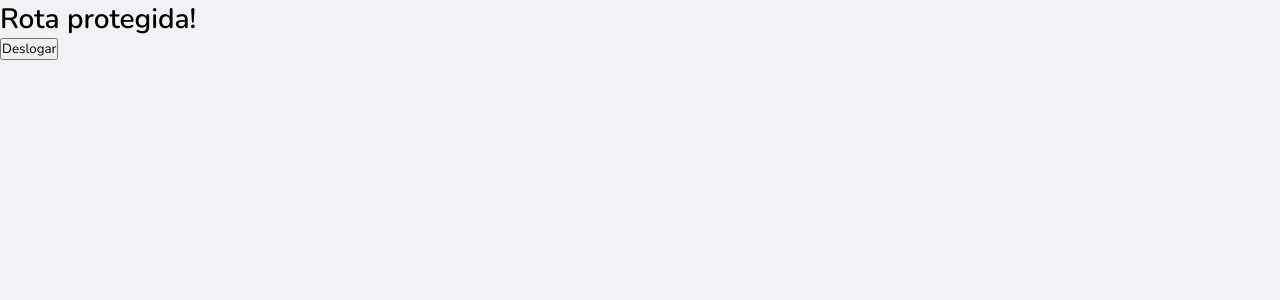
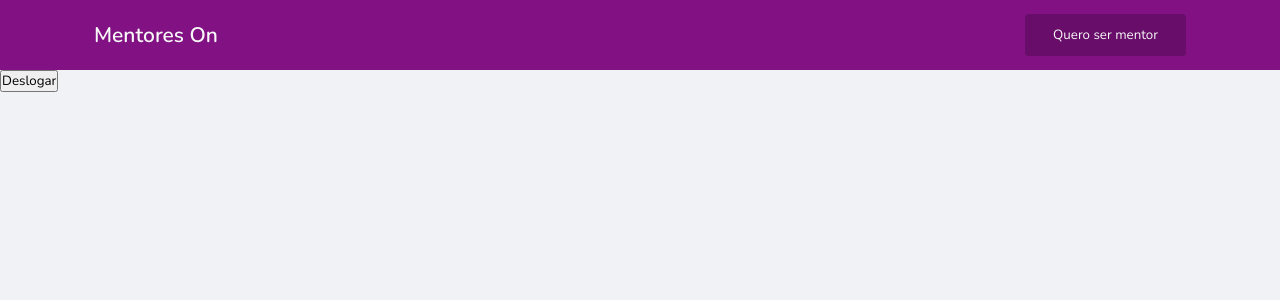
Before and after one commit to mariliatsgmacedo/mentorleader, a React (Create React App) app: page / in a window 1280 px wide. Shown: the top 300 px of the page. Built offline with nearby package versions, Linux system fonts and the light colour scheme; no server answers.

Commit message:
[feat] create header component

```diff
--- /dev/null
+++ b/src/components/Header/Header.tsx
@@ -0,0 +1,25 @@
+import { Link, useNavigate } from "react-router-dom"
+import { Container, ContentHeader } from "./styles"
+
+export const Header = () => {
+
+    const navigate = useNavigate();
+    const handleNavigate = () => {
+        navigate("/new-mentor")
+    }
+
+    return <>
+    <Container>
+        <ContentHeader>
+        <h1>
+            <Link to="/home">
+                Mentores On
+            </Link>
+        </h1>
+        <button type="button" onClick={ handleNavigate }>
+            Quero ser mentor
+        </button>
+        </ContentHeader>
+    </Container>
+    </>
+}
--- /dev/null
+++ b/src/components/Header/styles.ts
@@ -0,0 +1,41 @@
+import styled from "styled-components";
+
+export const Container = styled.header`
+    background: var(--primary-color);
+`;
+
+export const ContentHeader = styled.section`
+    max-width: 1120px;
+    margin: auto;
+    padding: 1rem;
+
+    display: flex;
+    align-items: center;
+    justify-content: space-between;
+
+    a {
+        color: var(--light-font-white);
+        text-decoration: none;
+    }
+
+    button {
+        background: rgba(0,0,0,0.2);
+        color: var(--light-font-white);
+
+        border: none;
+        border-radius: 0.25rem;
+        height: 3rem;
+        padding: 0 2rem;
+
+        transition: filter 0.2s;
+        &:hover {
+            filter: brightness(0.7);
+        }
+    }
+
+    @media (max-width: 400px) {
+        display: flex;
+        flex-direction: column;
+        gap: 1rem;
+    }
+`;
--- a/src/components/LoginForm/style.ts
+++ b/src/components/LoginForm/style.ts
@@ -13,7 +13,7 @@ export const Container = styled.main`
 export const Landing = styled.section`
   width: 50%;
   height: 100vh;
-  background:#821284;
+  background: var(--primary-color);
   padding: 1rem;
   font-size: 0.7rem;
 
@@ -31,7 +31,7 @@ export const Landing = styled.section`
   h3 {
     margin-bottom: 1rem;
     font-size: 2rem;
-    color: #f7f7f7;
+    color: var(--light-font-white);
   }
 
   p {
@@ -41,7 +41,7 @@ export const Landing = styled.section`
     letter-spacing: 1.2px;
     font-size: 1rem;
     text-align: center;
-    color: #f7f7f7;
+    color: var(--light-font-white);
   }
 
   @media (max-width: 768px){
@@ -69,7 +69,7 @@ export const Form = styled.form`
 
   p {
     font-size: 1.5rem;
-    color: #363636;
+    color: var(--light-font-dark);
     width: 50%;
     text-align: center;
 
@@ -100,7 +100,7 @@ export const Form = styled.form`
   .buttonEnter {
     border-radius: 4px;
     border: 1px solid #821284;
-    color: #821284;
+    color: var(--primary-color);
     cursor: pointer;
     background: transparent;
   }
--- a/src/pages/Home.tsx
+++ b/src/pages/Home.tsx
@@ -1,10 +1,11 @@
 import {getAuth, signOut} from 'firebase/auth';
+import { Header } from '../components/Header/Header';
 
 export const Home = () => {
     const auth = getAuth();
 
     return <>
-        <h1>Rota protegida!</h1>
+        <Header/>
         <button onClick={() => signOut(auth)}>Deslogar</button>
     </>
 
--- a/src/styles/global.ts
+++ b/src/styles/global.ts
@@ -5,6 +5,10 @@ export const GlobalStyle = createGlobalStyle`
  :root {
         --background-html: #F0F2F5;
         --primary-color:#821284;
+
+        --light-font-white:#f7f7f7;
+        --light-font-dark:#363636;
+
     }
     * {
         margin: 0;
```
